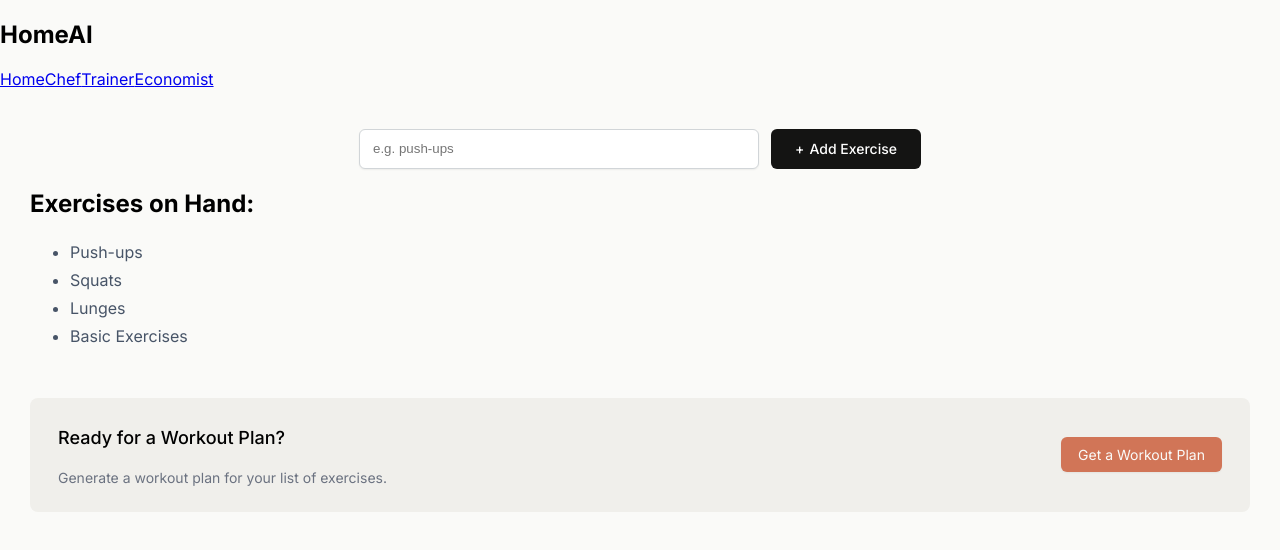
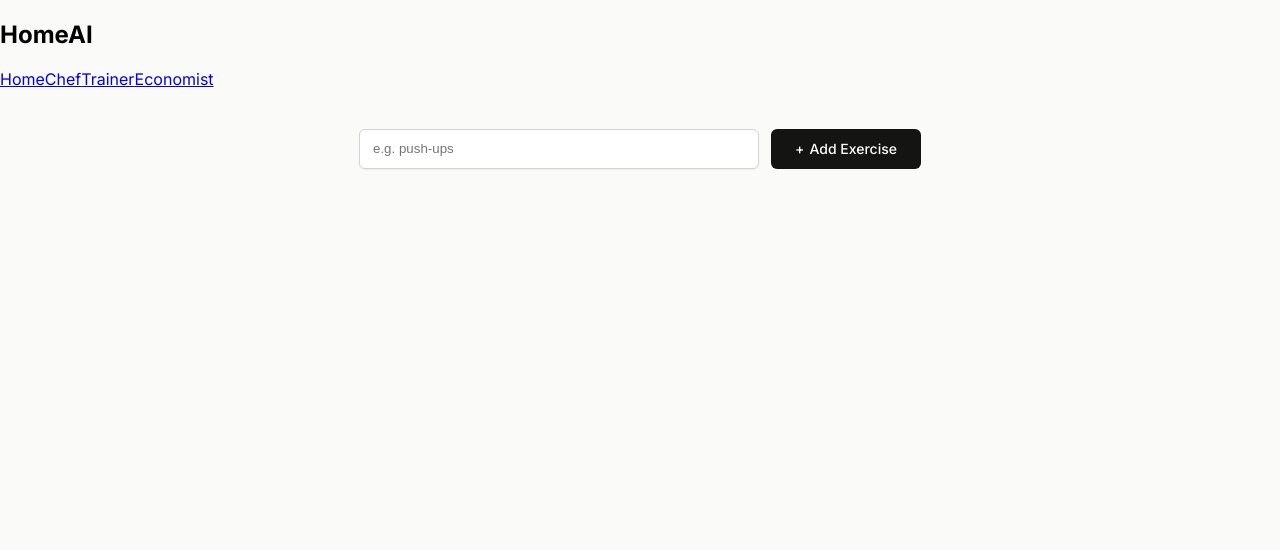
Before and after one commit to Vi-neet/HomeAI, a React (Vite) app in the folder frontend/: page /trainer in a window 1280 px wide. Shown: the top 550 px of the page. Built offline with nearby package versions, Linux system fonts and the light colour scheme; no server answers; what @huggingface/inference would draw is missing.

Commit message:
Changed to a different AI model after frequent breaks

```diff
--- a/frontend/src/Ais/ChefAi.js
+++ b/frontend/src/Ais/ChefAi.js
@@ -1,7 +1,11 @@
 import { HfInference } from "@huggingface/inference";
 
 const SYSTEM_PROMPT = `
-You are an assistant that receives a list of ingredients that a user has and suggests a recipe they could make with some or all of those ingredients. You don't need to use every ingredient they mention in your recipe. The recipe can include additional ingredients they didn't mention, but try not to include too many extra ingredients. Format your response in markdown to make it easier to render to a web page
+You are an assistant that receives a list of ingredients that a user has and suggests a recipe
+ they could make with some or all of those ingredients. You don't need to use every ingredient they
+ mention in your recipe. The recipe can include additional ingredients they didn't mention, but try not
+ to include too many extra ingredients.
+ Format your response in markdown to make it easier to render to a web page
 `;
 
 const hf = new HfInference(import.meta.env.VITE_HF_ACCESS_TOKEN);
@@ -10,7 +14,7 @@ export async function getRecipeFromMistral(ingredientsArr) {
   const ingredientsString = ingredientsArr.join(", ");
   try {
     const response = await hf.chatCompletion({
-      model: "mistralai/Mixtral-8x7B-Instruct-v0.1",
+      model: "mistralai/Mistral-Nemo-Instruct-2407",
       messages: [
         { role: "system", content: SYSTEM_PROMPT },
         {
@@ -20,6 +24,7 @@ export async function getRecipeFromMistral(ingredientsArr) {
       ],
       max_tokens: 1024,
     });
+    console.log(response.choices[0].message.content);
     return response.choices[0].message.content;
   } catch (err) {
     console.error(err.message);
--- a/frontend/src/Ais/EconomistAI.js
+++ b/frontend/src/Ais/EconomistAI.js
@@ -1,8 +1,12 @@
 import { HfInference } from "@huggingface/inference";
 
 const SYSTEM_PROMPT = `
-You are an assistant that receives a list of expenses , incomes and savings(all in INR) that a user has and suggests a budget they could make with some or all of those metrices. You don't need to use every metrics they mention in your budget. The budget can include additional metrices they didn't mention, but try not to include too many extra metrices. Format your response in markdown to make it easier to render to a web page
-`;
+You are an assistant that receives a list of expenses , incomes and savings(all in INR)
+ that a user has and suggests a budget they could make with some or all of those metrices.
+ You don't need to use every metrics they mention in your budget.
+ The budget can include additional metrices they didn't mention, but try not to include too many extra metrices.
+  Format your response in markdown to make it easier to render to a web page
+ `;
 
 const hf = new HfInference(import.meta.env.VITE_HF_ACCESS_TOKEN);
 
@@ -10,7 +14,7 @@ export async function getBudgetFromMistral(itemsArr) {
   const itemsString = itemsArr.join(", ");
   try {
     const response = await hf.chatCompletion({
-      model: "mistralai/Mixtral-8x7B-Instruct-v0.1",
+      model: "mistralai/Mistral-Nemo-Instruct-2407",
       messages: [
         { role: "system", content: SYSTEM_PROMPT },
         {
--- a/frontend/src/Ais/TrainerAi.js
+++ b/frontend/src/Ais/TrainerAi.js
@@ -1,8 +1,13 @@
 import { HfInference } from "@huggingface/inference";
 
 const SYSTEM_PROMPT = `
-You are an assistant that receives a list of equipment, workout preferences, available days, and desired workout duration from a user and suggests a workout routine they could follow. You don't need to use every item they mention in your routine. The routine can include additional exercises or equipment they didn't mention, but try not to include too many extra items. Format your response in markdown to make it easier to render to a web page.
-`;
+You are an assistant that receives a list of equipment, workout preferences,
+ available days, and desired workout duration from a user and suggests a workout
+  routine they could follow. You don't need to use every item they mention in your routine.
+  The routine can include additional exercises or equipment they didn't mention,
+  but try not to include too many extra items.
+  Format your response in markdown to make it easier to render to a web page.
+  `;
 
 const hf = new HfInference(import.meta.env.VITE_HF_ACCESS_TOKEN);
 
@@ -10,7 +15,7 @@ export async function getWorkoutRoutineFromMistral(detailsArr) {
   const detailsString = detailsArr.join(", ");
   try {
     const response = await hf.chatCompletion({
-      model: "mistralai/Mixtral-8x7B-Instruct-v0.1",
+      model: "mistralai/Mistral-Nemo-Instruct-2407",
       messages: [
         { role: "system", content: SYSTEM_PROMPT },
         {
@@ -20,6 +25,7 @@ export async function getWorkoutRoutineFromMistral(detailsArr) {
       ],
       max_tokens: 1024,
     });
+    console.log(response.choices[0].message.content);
     return response.choices[0].message.content;
   } catch (err) {
     console.error(err.message);
--- a/frontend/src/Pages/Chef.jsx
+++ b/frontend/src/Pages/Chef.jsx
@@ -4,14 +4,9 @@ import SolutionSection from "../components/SolutionSection";
 import { getRecipeFromMistral } from "../Ais/ChefAi";
 
 const Chef = () => {
-  const [ingredients, setIngredients] = useState([
-    "Pizza",
-    "Cheese",
-    "Tomato",
-    "Basic Ingredients",
-  ]);
+  const [ingredients, setIngredients] = useState([]);
   const [recipe, setRecipe] = useState("");
-  const [loading, setLoading] = useState(false); // Add loading state
+  const [loading, setLoading] = useState(false);
 
   const viewRecipeSection = useRef(null);
 
@@ -28,11 +23,12 @@ const Chef = () => {
   }
 
   async function getRecipe() {
-    setLoading(true); // Set loading to true when fetching starts
+    setLoading(true);
     const recipeMarkdown = await getRecipeFromMistral(ingredients);
     setRecipe(recipeMarkdown);
-    setLoading(false); // Set loading to false when fetching is complete
+    setLoading(false);
   }
+
   return (
     <main>
       <form action={addIngredient} className="form">
--- a/frontend/src/Pages/Economist.jsx
+++ b/frontend/src/Pages/Economist.jsx
@@ -4,12 +4,7 @@ import SolutionSection from "../components/SolutionSection";
 import { getBudgetFromMistral } from "../Ais/EconomistAI";
 
 const Economist = () => {
-  const [prices, setPrices] = useState([
-    "Rent is 1000",
-    "Savings are 2000",
-    "Expense is 5000",
-    "Income is 14000",
-  ]);
+  const [prices, setPrices] = useState([]);
   const [budget, setBudget] = useState("");
   const [loading, setLoading] = useState(false); // Add loading state
   const viewBudgetSection = useRef(null);
@@ -31,6 +26,7 @@ const Economist = () => {
 
     const budgetMarkdown = await getBudgetFromMistral(prices);
     setBudget(budgetMarkdown);
+    console.log(budgetMarkdown);
     setLoading(false); // Set loading to false when fetching is complete
   }
 
--- a/frontend/src/Pages/Trainer.jsx
+++ b/frontend/src/Pages/Trainer.jsx
@@ -4,12 +4,7 @@ import SolutionSection from "../components/SolutionSection";
 import { getWorkoutRoutineFromMistral } from "../Ais/TrainerAi";
 
 const Trainer = () => {
-  const [exercises, setExercises] = useState([
-    "Push-ups",
-    "Squats",
-    "Lunges",
-    "Basic Exercises",
-  ]);
+  const [exercises, setExercises] = useState([]);
   const [workoutPlan, setWorkoutPlan] = useState("");
   const [loading, setLoading] = useState(false); // Add loading state
 
--- a/frontend/src/components/SolutionSection.jsx
+++ b/frontend/src/components/SolutionSection.jsx
@@ -1,5 +1,4 @@
 /* eslint-disable react/prop-types */
-// import Markdown from "react-markdown";
 import { marked } from "marked";
 
 const SolutionSection = ({item, solutionTitle}) => {
@@ -7,7 +6,9 @@ const SolutionSection = ({item, solutionTitle}) => {
   return (
     <section className="suggested-solution-container" aria-live="polite">
       <h2>{solutionTitle}</h2>
+
       <div dangerouslySetInnerHTML={{ __html: renderedMarkdown }} />
+
     </section>
   );
 };
```
Also changed, not shown: frontend/package.json (+10 -1 lines), 1 other file (tests, documents, lock files or other folders).
